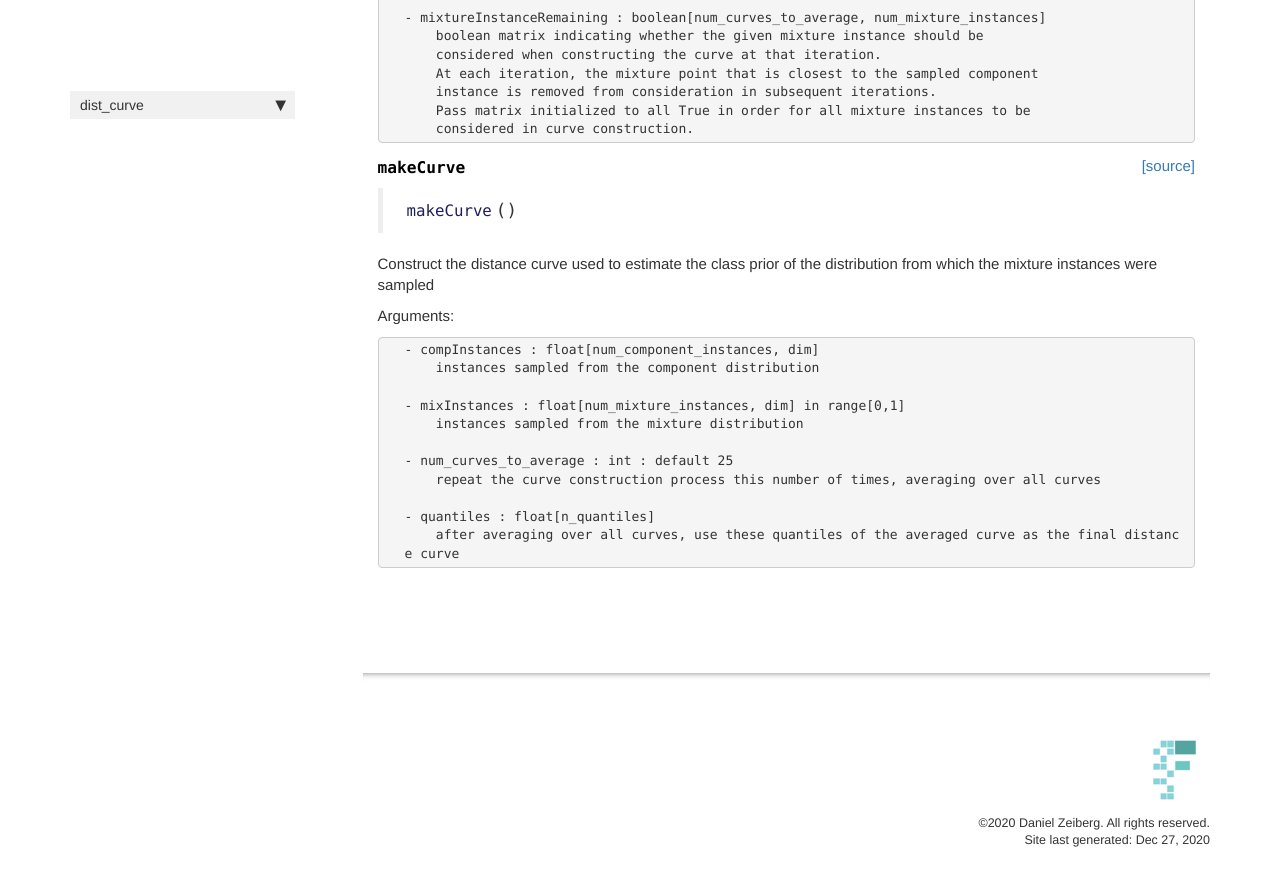
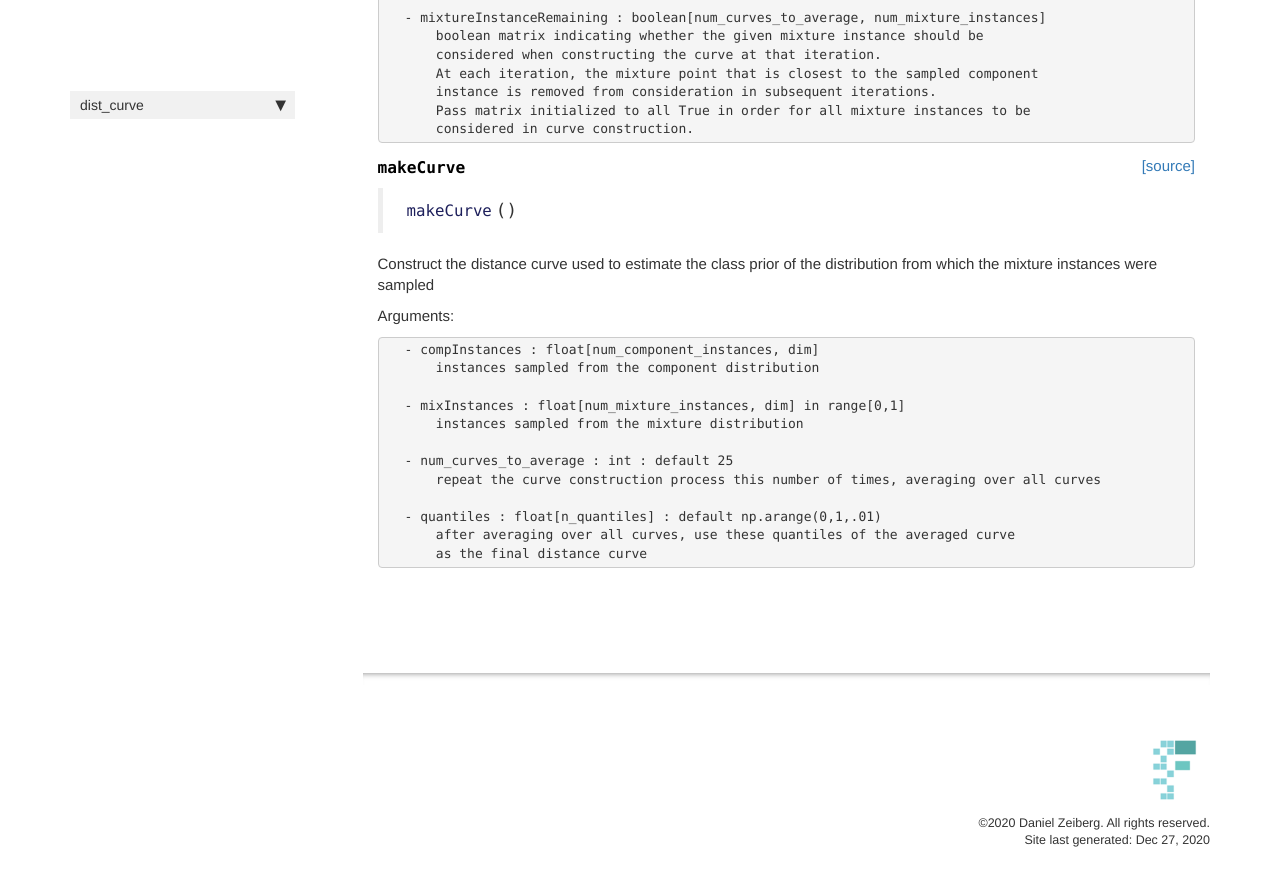
Before and after one commit to Dzeiberg/dist_curve, a Jekyll site: the page built from docs/Curve_Constructor.html, in a window 1280 px wide and 900 px high, scrolled down 593 px. Shown: the top 886 px of the window. Built offline with Jekyll 4.4.1, drawn with Linux system fonts in a browser that asks for light colours; nearby versions of some CDN libraries; comment, search, counter and statistics services are not loaded.

Commit message:
update curve constructor doc formatting

```diff
--- a/dist_curve/curve_constructor.py
+++ b/dist_curve/curve_constructor.py
@@ -68,8 +68,9 @@ def makeCurve(compInstances, mixInstances, num_curves_to_average=25, quantiles=n
         - num_curves_to_average : int : default 25
             repeat the curve construction process this number of times, averaging over all curves
 
-        - quantiles : float[n_quantiles]
-            after averaging over all curves, use these quantiles of the averaged curve as the final distance curve
+        - quantiles : float[n_quantiles] : default np.arange(0,1,.01)
+            after averaging over all curves, use these quantiles of the averaged curve
+            as the final distance curve
 
     """
     assert compInstances.shape[1] == mixInstances.shape[1], "compInstances and mixInstances should have same sized second dimension"
--- a/docs/Curve_Constructor.html
+++ b/docs/Curve_Constructor.html
@@ -110,8 +110,9 @@ of the distribution from which the mixture instances were sampled</p>
 - num_curves_to_average : int : default 25
     repeat the curve construction process this number of times, averaging over all curves
 
-- quantiles : float[n_quantiles]
-    after averaging over all curves, use these quantiles of the averaged curve as the final distance curve</code></pre>
+- quantiles : float[n_quantiles] : default np.arange(0,1,.01)
+    after averaging over all curves, use these quantiles of the averaged curve
+    as the final distance curve</code></pre>
 
 </div>
 
```
Also changed, not shown: 1 other file.
